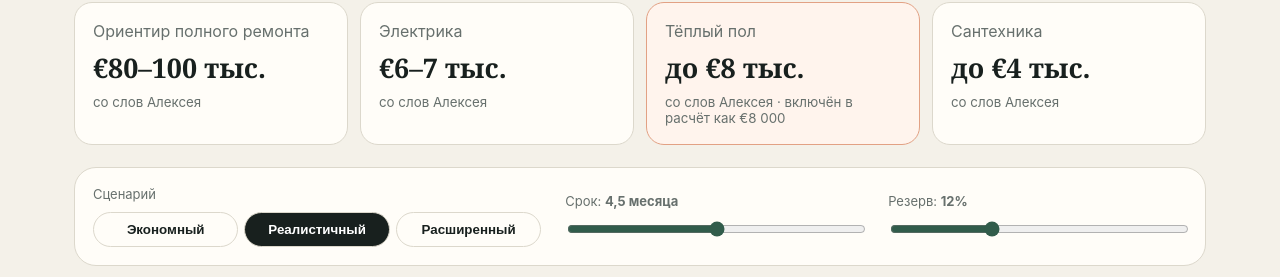
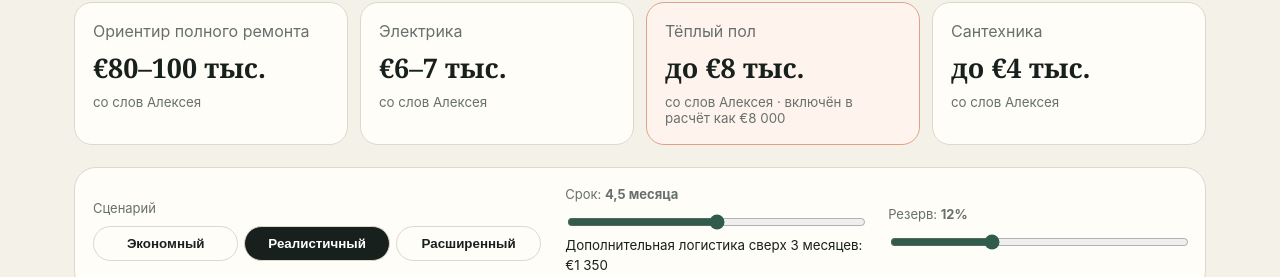
Before and after one commit to kaitniss/elsd, a plain HTML site: page buget_estimate/index.html in a window 1280 px wide. Shown: the part 208-485 px from the top of the page. Drawn offline with Linux system fonts and the light colour scheme.

Commit message:
Show duration logistics in budget controls

```diff
--- a/buget_estimate/index.html
+++ b/buget_estimate/index.html
@@ -22,7 +22,7 @@
 
     <section class="controls panel">
       <div><label>Сценарий</label><div class="segmented" id="scenario"><button data-v="economy">Экономный</button><button class="active" data-v="realistic">Реалистичный</button><button data-v="expanded">Расширенный</button></div></div>
-      <div><label for="duration">Срок: <b id="durationLabel">4,5 месяца</b></label><input id="duration" type="range" min="3" max="6" value="4.5" step="1.5"></div>
+      <div><label for="duration">Срок: <b id="durationLabel">4,5 месяца</b></label><input id="duration" type="range" min="3" max="6" value="4.5" step="1.5"><small id="durationCost" class="calc-note">Дополнительная логистика сверх 3 месяцев: €1 350</small></div>
       <div><label for="reserve">Резерв: <b id="reserveLabel">12%</b></label><input id="reserve" type="range" min="8" max="20" value="12" step="1"></div>
     </section>
 
```
